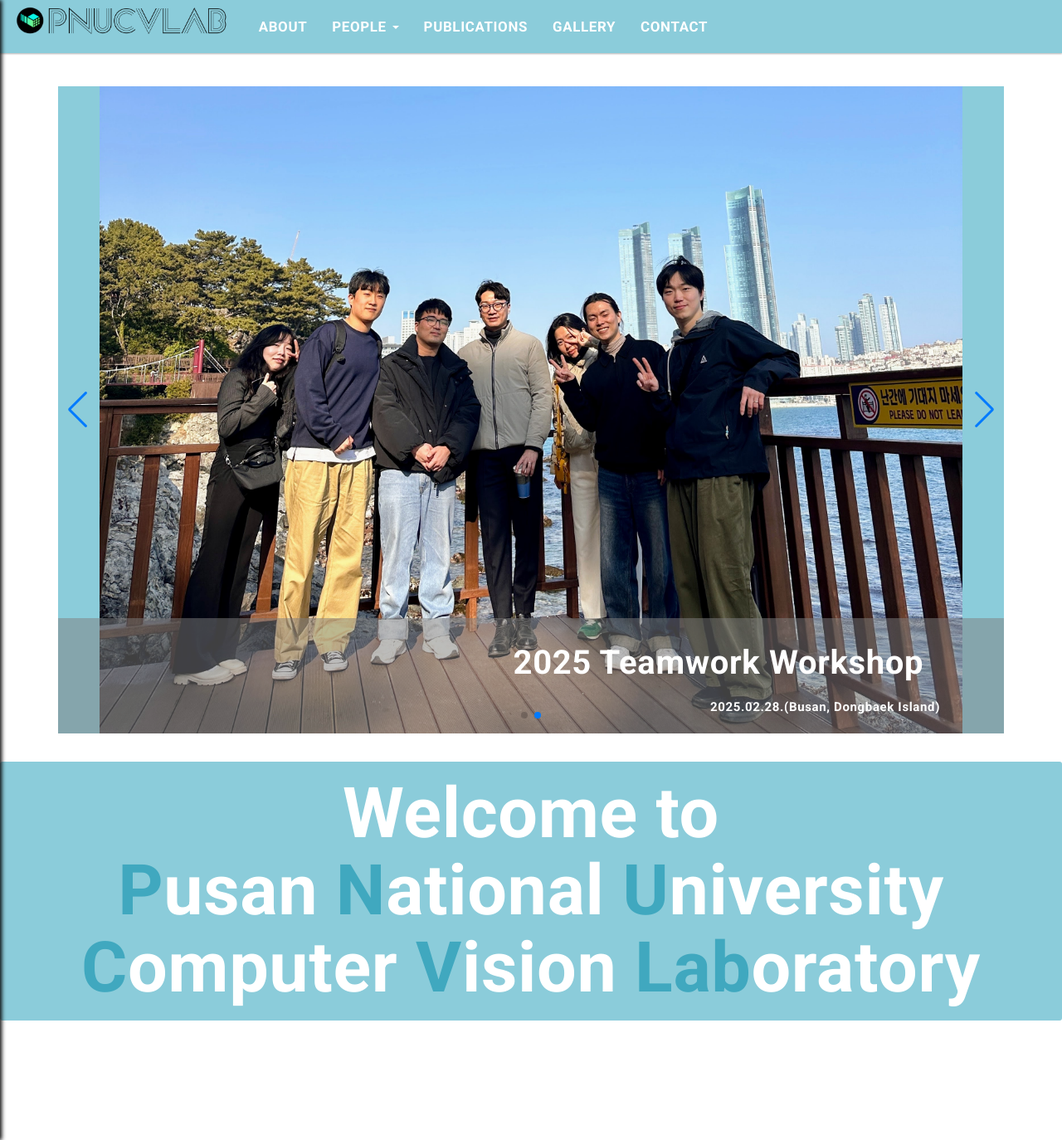
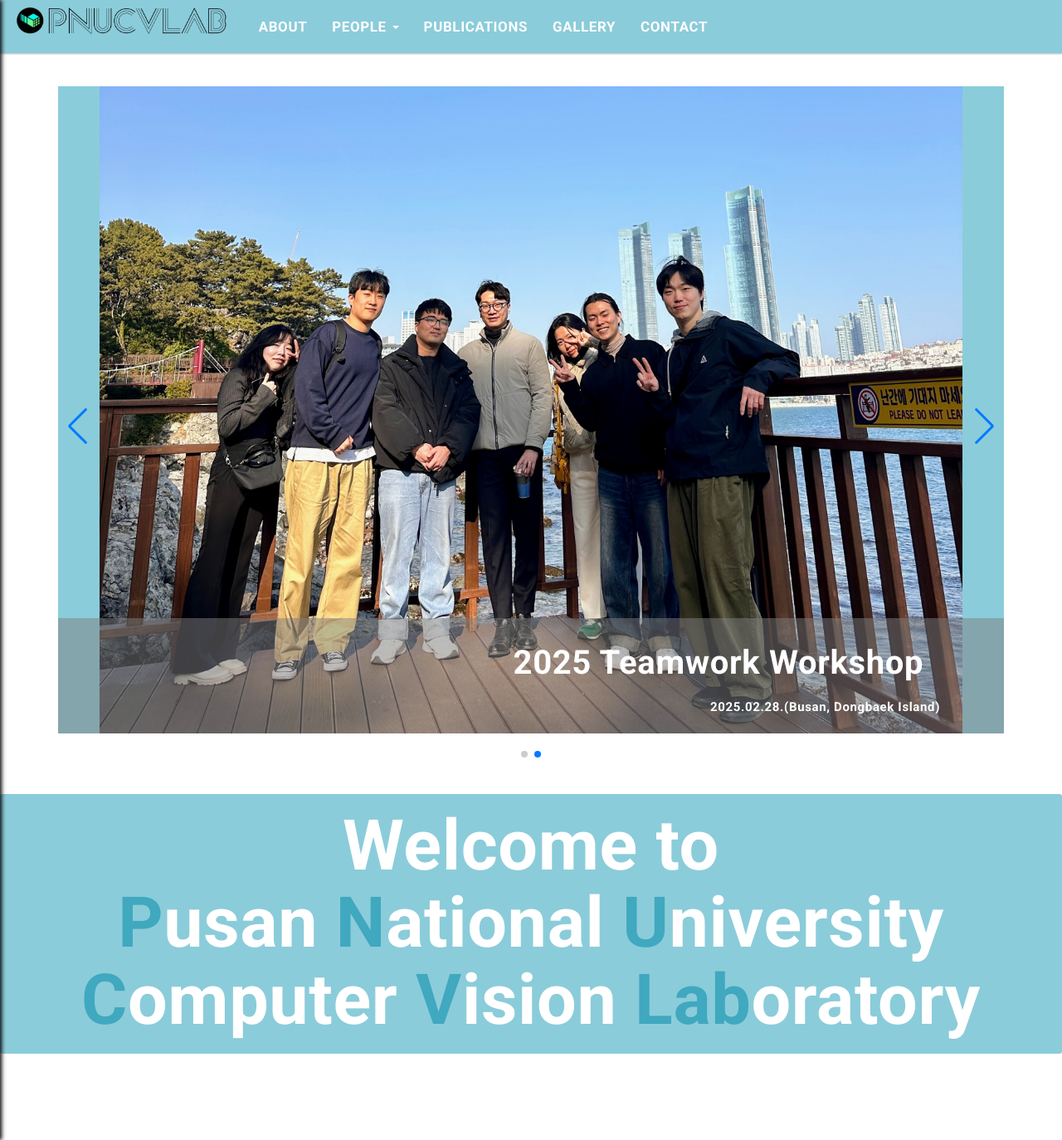
Before and after one commit to pnucvlab/pnucvlab.github.io, a Jekyll site: the page built from index.html, in a window 1280 px wide and 1374 px high. Shown: the whole window at 83% size. Built offline with Jekyll 4.4.1, drawn with Linux system fonts in a browser that asks for light colours; the list of posts is cut into pages by our own code.

Commit message:
edit points

```diff
--- a/assets/css/main.css
+++ b/assets/css/main.css
@@ -30,6 +30,12 @@ body {
 	margin-right: 2em;
 	text-align: right;
 	color: #ffffff;
+
+  }
+  .notice-swiper .swiper-pagination {
+	position: relative !important;
+	bottom: auto !important;
+	margin: 0.5em auto 0;
   }
 
   .notice-swiper .notice-slide .notice-text {
```
